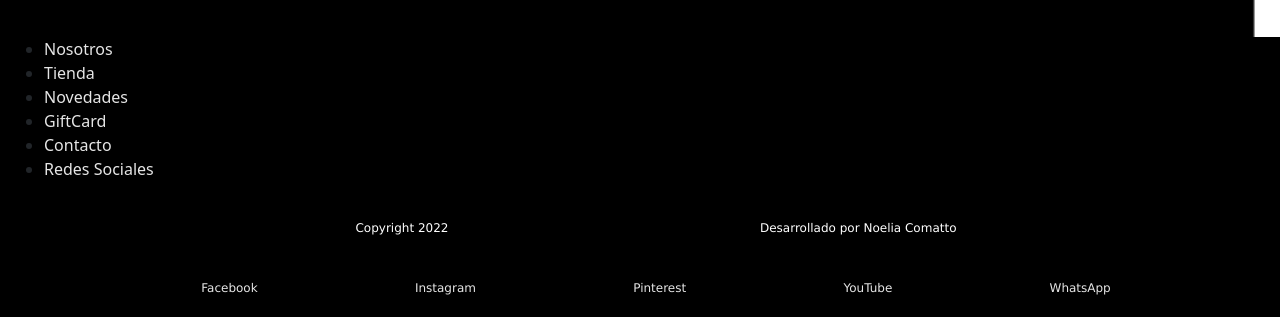
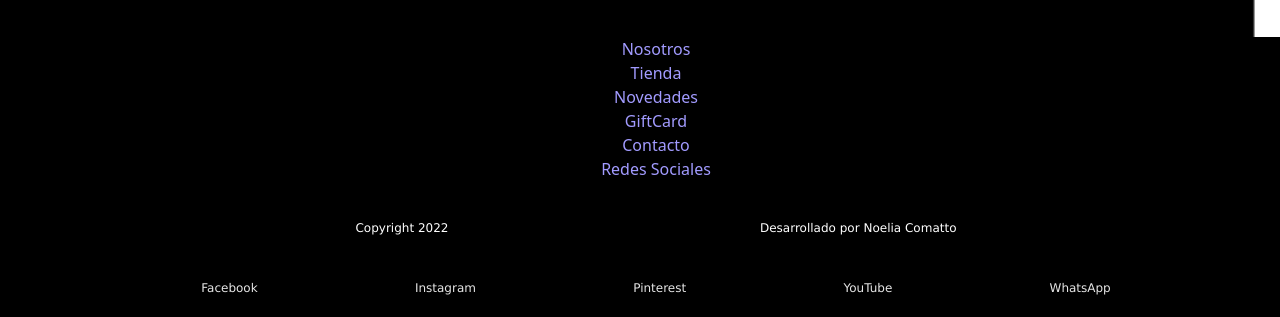
Before and after one commit to NOECOM/BarroTalVez_CeramicaArtesanal, a website: page index.html in a window 1280 px wide. Shown: the part 2099-2416 px from the top of the page. Drawn offline with nearby package versions, Linux system fonts and the light colour scheme.

Commit message:
mejoré el mapa de sitio

```diff
--- a/scss/_footer.scss
+++ b/scss/_footer.scss
@@ -3,9 +3,13 @@ footer {
     background-color: black;
     .mapaSitio{
         li {
+            display: inline-block;
+            position: relative;
+            display: flex;
+            justify-content: center;
             a{
             text-decoration: none;
-            color: rgb(230, 230, 230);
+            color: rgb(162, 155, 255);
             }
     }
 }
```
Also changed, not shown: estilos/styles.css.
